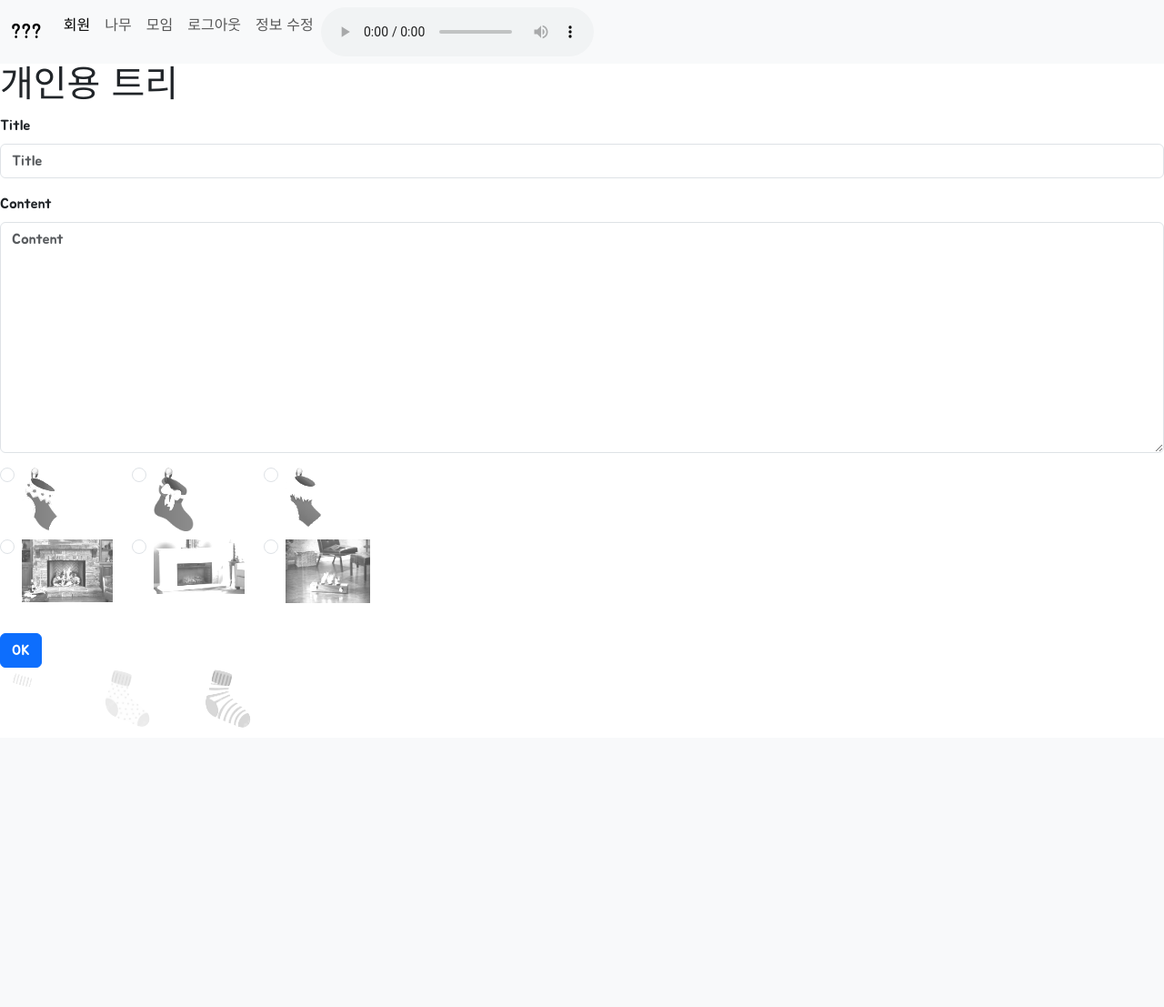
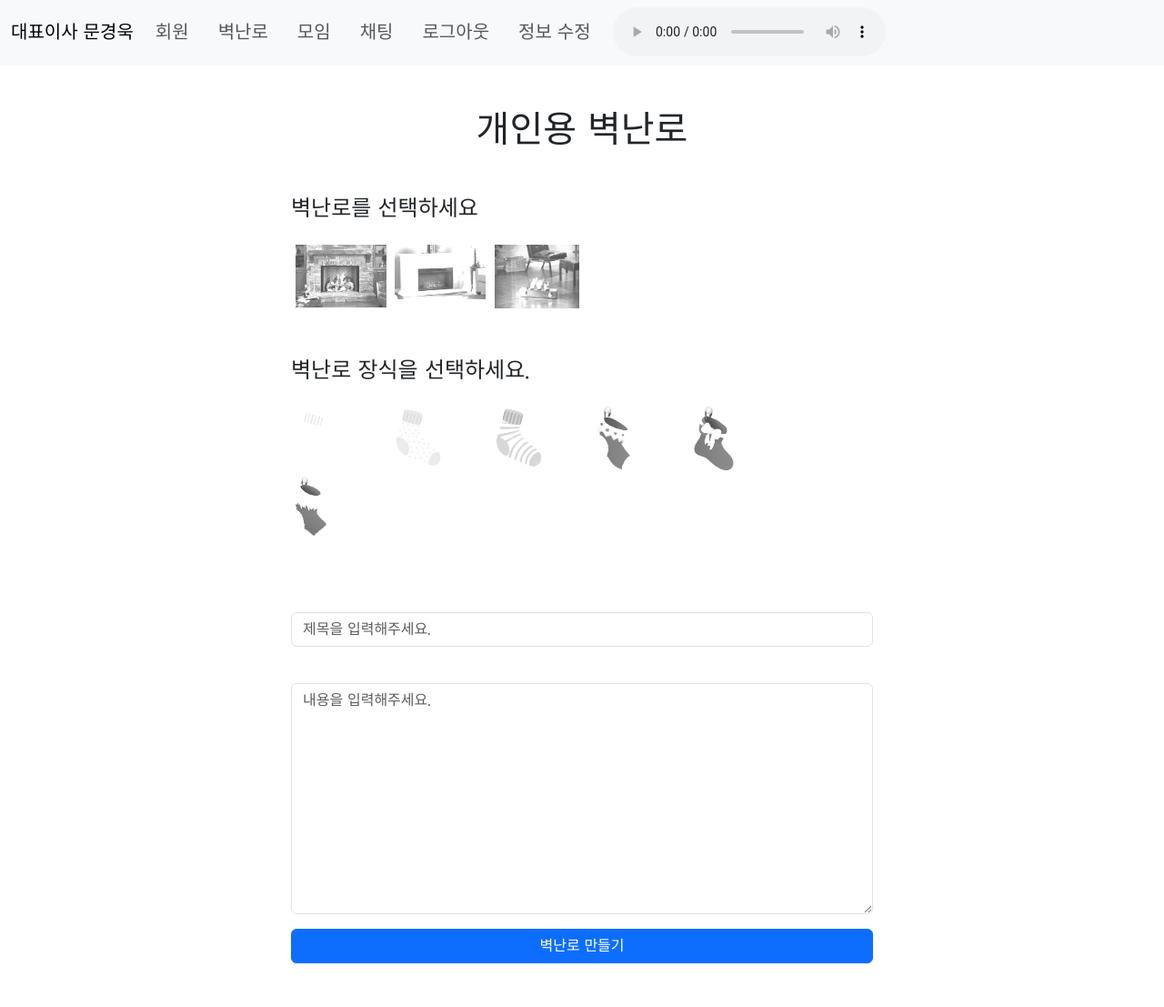
Before and after one commit to tnpfldyd/semi_pjt_2, a Django app: page /cards/create/indiv/ in a window 1280 px wide. Shown: the whole page at 91% size. Before the commit the page ends 800 px from the top, so only its background shows below. Run offline with Django 3.2, Linux system fonts and the light colour scheme; the visitor is signed in with stand-in values (Sample User, id 1); some libraries are stand-ins or nearby versions; some web fonts are replaced.

Commit message:
indivcards

```diff
--- a/accounts/urls.py
+++ b/accounts/urls.py
@@ -17,4 +17,5 @@ urlpatterns = [
     path("<int:pk>/block/", views.block, name="block"),
     path("block_user/", views.block_user, name="block_user"),
     path("profile/<str:username>/", views.profile, name="profile"),
+    path("mypage/<int:pk>", views.mypage, name="mypage"),
 ]
--- a/accounts/views.py
+++ b/accounts/views.py
@@ -203,3 +203,7 @@ def block_user(request):
 def profile(request, username):
     user = get_object_or_404(get_user_model(), username=username)
     return render(request, "accounts/profile.html", {"user": user})
+
+
+def mypage(request):
+    return render(request, "accounts/mypage.html")
--- a/cards/forms.py
+++ b/cards/forms.py
@@ -15,19 +15,30 @@ class UserCardForm(forms.ModelForm):
     class Meta:
         model = UserCard
         fields = ["title", "content"]
+        labels = {
+            "title": "",
+            "content": "",
+        }
+
+        widgets = {
+            "title": forms.TextInput(
+                attrs={
+                    "placeholder": "제목을 입력해주세요.",
+                }
+            ),
+            "content": forms.Textarea(
+                attrs={
+                    "placeholder": "내용을 입력해주세요.",
+                    "cols": "40",
+                    "rows": "10",
+                }
+            ),
+        }
 
 
 class UserCommentForm(forms.ModelForm):
     class Meta:
         model = UserComment
-        fields = [
-            "content",
-        ]
-
-
-class CommentForm(forms.ModelForm):
-    class Meta:
-        model = Comment
         fields = [
             "content",
         ]
--- a/cards/models.py
+++ b/cards/models.py
@@ -7,7 +7,10 @@ from django.conf import settings
 class UserCard(models.Model):
     title = models.CharField(max_length=20)
     content = models.TextField()
-    user = models.OneToOneField(settings.AUTH_USER_MODEL, on_delete=models.CASCADE)
+    user = models.OneToOneField(
+        settings.AUTH_USER_MODEL,
+        on_delete=models.CASCADE,
+    )
     socks = models.IntegerField(blank=True)
     chimneys = models.IntegerField(blank=True)
 
--- a/cards/templates/cards/create_indiv.html
+++ b/cards/templates/cards/create_indiv.html
@@ -3,60 +3,66 @@
 {% load static %}
 
 {% block content %}
+<div class='d-flex justify-content-center my-5'>
 
-<h1> 개인용 트리 </h1>
+  <div style='width:40rem'>
 
-<form action="" method="POST">
-  {% csrf_token %}
-  {% bootstrap_form form %}
-  <div class="cc-selector">
-    <div class="form-check form-check-inline">
-      <input class="form-check-input" type="radio" name="choice_sock" id="4" value="4">
-      <label class="drinkcard-cc sock4" for="sock4"></label>
+  <h1 class='text-center mb-5'> 개인용 벽난로 </h1>
+
+  <form action="" method="POST">
+    <h1 class='fs-4 mt-5 mb-4'>벽난로를 선택하세요</h1>
+
+    <div class="cc-selector mb-5">
+
+      <input type="radio" name="choice_chim" id="chim1" value="1">
+      <label class="drinkcard-cc chim1" for="chim1"></label>
+
+
+      <input type="radio" name="choice_chim" id="chim2" value="2">
+      <label class="drinkcard-cc chim2" for="chim2"> </label>
+
+
+      <input type="radio" name="choice_chim" id="chim3" value="3">
+      <label class="drinkcard-cc chim3" for="chim3"></label>
+
     </div>
-    <div class="form-check form-check-inline">
-      <input class="form-check-input" type="radio" name="choice_sock" id="5" value="5">
-      <label class="drinkcard-cc sock5" for="sock5"> </label>
+
+    <h2 class='fs-4 mt-5 mb-4'>벽난로 장식을 선택하세요.</h2>
+
+    <div class="cc-selector mb-5">
+
+        <input type="radio" name="choice_sock" id="sock1" value="1">
+        <label class="drinkcard-cc sock1" for="sock1"></label>
+
+
+        <input type="radio" name="choice_sock" id="sock2" value="2">
+        <label class="drinkcard-cc sock2" for="sock2"> </label>
+
+
+        <input type="radio" name="choice_sock" id="sock3" value="3">
+        <label class="drinkcard-cc sock3" for="sock3"></label>
+
+        <input type="radio" name="choice_sock" id="sock4" value="4">
+        <label class="drinkcard-cc sock4" for="sock4"></label>
+
+
+        <input type="radio" name="choice_sock" id="sock5" value="5">
+        <label class="drinkcard-cc sock5" for="sock5"> </label>
+
+
+        <input type="radio" name="choice_sock" id="sock6" value="6">
+        <label class="drinkcard-cc sock6" for="sock6"></label>
+
     </div>
-    <div class="form-check form-check-inline">
-      <input class="form-check-input" type="radio" name="choice_sock" id="6" value="6">
-      <label class="drinkcard-cc sock6" for="sock6"></label>
+
+    {% csrf_token %}
+    {% bootstrap_form form %}
+    <div class="d-grid">
+      <input type="submit" value="벽난로 만들기" class="btn btn-primary">
     </div>
+    </form>
+
   </div>
 
-  <div class="cc-selector">
-    <div class="form-check form-check-inline">
-      <input class="form-check-input" type="radio" name="choice_chim" id="1" value="1">
-      <label class="drinkcard-cc chim1" for="chim1"></label>
-    </div>
-    <div class="form-check form-check-inline">
-      <input class="form-check-input" type="radio" name="choice_chim" id="2" value="2">
-      <label class="drinkcard-cc chim2" for="chim2"> </label>
-    </div>
-    <div class="form-check form-check-inline">
-      <input class="form-check-input" type="radio" name="choice_chim" id="3" value="3">
-      <label class="drinkcard-cc chim3" for="chim3"></label>
-    </div>
-  </div>
-
-
-  <br>
-  {% bootstrap_button button_type="submit" content="OK" %}
-</form>
-
-<form>
-  <div class="cc-selector">
-      <input id="sock1" type="radio" name="credit-card" value="sock1" />
-      <label class="drinkcard-cc sock1" for="sock1"></label>
-      <input id="sock2" type="radio" name="credit-card" value="sock2" />
-      <label class="drinkcard-cc sock2"for="sock2"></label>
-      <input id="sock3" type="radio" name="credit-card" value="sock3" />
-      <label class="drinkcard-cc sock3"for="sock3"></label>
-  </div>
-</form>
-
-
-
-
-
+</div>
 {% endblock %}
--- a/cards/urls.py
+++ b/cards/urls.py
@@ -11,18 +11,18 @@ urlpatterns = [
     path("detail/group/<int:pk>", views.group_detail, name="group_detail"),
     path("detail/indiv/", views.indiv_detail, name="indiv_detail"),
     path("<int:pk>/indiv/update/", views.card_update, name="card_update"),
-    path("<int:pk>/group/update/", views.groupcard_update, name="groupcard_update"),
-    path("<int:pk>/group/delete/", views.groupcard_delete, name="groupcard_delete"),
+    path("<int:pk>/group/update/", views.card_update, name="groupcard_update"),
+    path("<int:pk>/group/delete/", views.card_delete, name="groupcard_delete"),
     path("<int:pk>/comments/", views.comment_create, name="comment_create"),
     path("<int:pk>/usercard/update/", views.usercard_update, name="usercard_update"),
     path("usercard/delete/", views.usercard_delete, name="usercard_delete"),
     path(
         "<int:pk>/usercard/comments/", views.usercard_comment, name="usercard_comment"
     ),
-    path("<int:pk>/gcomments/", views.gcomment_create, name="gcomment_create"),
-    path(
-        "<int:cards_pk>/group/<int:comment_pk>/delete/",
-        views.gcomments_delete,
-        name="gcomments_delete",
-    ),
+    path("<int:pk>/gcomments/", views.comment_create, name="gcomment_create"),
+    # path(
+    #     "<int:cards_pk>/group/<int:comment_pk>/delete/",
+    #     views.gcomments_delete,
+    #     name="gcomments_delete",
+    # ),
 ]
--- a/cards/views.py
+++ b/cards/views.py
@@ -1,9 +1,7 @@
 from django.shortcuts import render, redirect
 
-
-from .forms import *
-from .models import *
-
+from .forms import UserCardForm, UserCommentForm, GroupCardForm, GroupCommentForm
+from .models import UserCard, Comment, Groupcard
 
 import requests, os, json
 from django.contrib.auth.decorators import login_required
@@ -175,9 +173,7 @@ def group_detail(request, pk):
 
 
 def card_update(request, pk):
-
     cards = Groupcard.objects.get(user_id=request.user.pk, is_indiv=1)
-
     if request.method == "POST":
         form = GroupCardForm(request.POST, instance=cards)
         if form.is_valid():
@@ -188,6 +184,10 @@ def card_update(request, pk):
                 # name==choice, id=1,2,3으로 설정
                 temp.socks = request.POST["choice_sock"]
                 temp.chimneys = request.POST["choice_chim"]
+                # 개인이면 is_indiv에 1
+                temp.is_indiv = 1
+                request.user.card_created = True
+                request.user.save()
                 temp.save()
                 return redirect("cards:indiv_detail")
     else:
@@ -196,42 +196,12 @@ def card_update(request, pk):
     return render(request, "cards/card_update.html", context=context)
 
 
-
-def groupcard_update(request, pk):
-    cards = Groupcard.objects.get(pk=pk)
-    if request.method == "POST":
-        form = GroupCardForm(request.POST, instance=cards)
-        if form.is_valid():
-            if form.is_valid():
-                temp = form.save(commit=False)
-                temp.user = request.user
-                # 라디오 버튼 'name'='id'로 들어옴
-                # name==choice, id=1,2,3으로 설정
-                temp.socks = request.POST["choice_sock"]
-                temp.chimneys = request.POST["choice_chim"]
-                temp.save()
-                return redirect("cards:group_detail", cards.pk)
-    else:
-        form = GroupCardForm(instance=cards)
-    context = {"form": form}
-    return render(request, "cards/groupcard_update.html", context=context)
-
-
-def groupcard_delete(request, pk):
-    card = Groupcard.objects.get(pk=pk)
+def card_delete(request):
+    card = Groupcard.objects.get(user_id=request.user.pk, is_indiv=1)
     card.delete()
+    request.user.card_created = 0
+    request.user.save()
     return redirect("cards:index")
-
-
-
-def group_detail(request, pk):
-    groupcards = Groupcard.objects.get(pk=pk)
-    context = {
-        "cards": groupcards,
-        "comments": groupcards.groupcomment_set.all(),
-    }
-
-    return render(request, "cards/group_detail.html", context)
 
 
 dic = {
@@ -290,31 +260,3 @@ def comment_create(request, pk):
     context = {"comment_form": comment_form}
 
     return render(request, "cards/comment_create.html", context)
-
-
-def gcomment_create(request, pk):
-    groupcard = Groupcard.objects.get(pk=pk)
-    comment_form = GroupCommentForm(request.POST, request.FILES)
-    if comment_form.is_valid():
-        comment = comment_form.save(commit=False)
-        comment.user = request.user
-        comment.groupcard = groupcard
-        comment.ribbons = request.POST["choice_ribbon"]
-        comment.save()
-        temp = ""
-        for i in str(comment.pk):
-            temp += dic[i]
-        comment.id_text = temp
-        comment.save()
-        return redirect("cards:group_detail", pk)
-    else:
-        comment_form = GroupCommentForm()
-    context = {"comment_form": comment_form}
-
-    return render(request, "cards/comment_create.html", context)
-
-
-def gcomments_delete(request, cards_pk, comment_pk):
-    comment = Groupcomment.objects.get(pk=comment_pk)
-    comment.delete()
-    return redirect("cards:group_detail", cards_pk)
--- a/static/style.css
+++ b/static/style.css
@@ -33,8 +33,8 @@
 .entry3 {
   height: 100vh;
   width: 100vw;
-  background-repeat : no-repeat;
-  background-size : cover;
+  background-repeat: no-repeat;
+  background-size: cover;
   background-image: url("/static/images/배경2.png");
 }
 
@@ -54,6 +54,26 @@ body {
 a {
   color: #fff;
 }
+
+
+
+
+.cc-selector input {
+  margin: 0;
+  padding: 0;
+  -webkit-appearance: none;
+  -moz-appearance: none;
+  appearance: none;
+}
+
+.visa {
+  background-image: url(http://i.imgur.com/lXzJ1eB.png);
+}
+
+.mastercard {
+  background-image: url(http://i.imgur.com/SJbRQF7.png);
+}
+
 
 /* 폼에서 양말, 벽난로 선택 시작 */
 .cc-selector input {
@@ -175,19 +195,19 @@ a {
   overflow: hidden;
 }
 
-.custom-card img{
+.custom-card img {
   max-width: 350px;
   max-width: initial;
   margin-left: 0%;
 }
 
-.custom-card{
+.custom-card {
   max-height: 550px;
   min-height: 550px;
   overflow: hidden;
 }
 
-.custom-card img{
+.custom-card img {
   min-height: 550px;
   max-height: initial;
   margin-top: 15%;
@@ -207,11 +227,11 @@ a {
 /*  */
 
 
-.cus-container{
+.cus-container {
   position: relative;
 }
 
-.cus-container .cus-card{
+.cus-container .cus-card {
   position: relative;
   width: 320px;
   height: 550px;
@@ -232,20 +252,21 @@ a {
   transition: 0.5s ease-in-out;
 } */
 
-.cus-container .cus-card:hover:before{
+.cus-container .cus-card:hover:before {
   clip-path: circle(300px at 80% -20%);
 }
 
 /* 글씨 */
-.cus-container .cus-card:after{
+.cus-container .cus-card:after {
   position: absolute;
   top: 30%;
   left: -20%;
-  color: rgba(255,255,25,0.05)
+  color: rgba(255, 255, 25, 0.05)
 }
+
 /*  */
 
-.cus-container .cus-card .cus-imgBx{
+.cus-container .cus-card .cus-imgBx {
   position: absolute;
   top: 50%;
   transform: translateY(-50%);
@@ -254,14 +275,16 @@ a {
   height: 430px;
   transition: 0.5s;
 }
+
 /* 이미지 이동 */
-.cus-container .cus-card:hover .cus-imgBx{
+.cus-container .cus-card:hover .cus-imgBx {
   top: 5%;
   transform: translateY(0%);
 
 }
+
 /*  */
-.cus-container .cus-card .cus-imgBx img{
+.cus-container .cus-card .cus-imgBx img {
   position: absolute;
   top: 20%;
   left: 50%;
@@ -270,7 +293,7 @@ a {
   width: 320px;
 }
 
-.cus-container .cus-card .cus-contentBx{
+.cus-container .cus-card .cus-contentBx {
   position: absolute;
   bottom: 0;
   width: 100%;
@@ -280,7 +303,7 @@ a {
   z-index: 10;
 }
 
-.cus-container .cus-card .cus-contentBx2{
+.cus-container .cus-card .cus-contentBx2 {
   position: absolute;
   bottom: 0;
   width: 100%;
@@ -289,16 +312,19 @@ a {
   transition: 1s;
   z-index: 11;
 }
+
 /* 컨텐츠 높이 */
-.cus-container .cus-card:hover .cus-contentBx{
+.cus-container .cus-card:hover .cus-contentBx {
   height: 280px;
 }
-.cus-container .cus-card:hover .cus-contentBx2{
+
+.cus-container .cus-card:hover .cus-contentBx2 {
   height: 80px;
 }
+
 /*  */
 
-.cus-container .cus-card .cus-contentBx h2{
+.cus-container .cus-card .cus-contentBx h2 {
   position: relative;
   font-weight: 600;
   letter-spacing: 1px;
@@ -306,7 +332,7 @@ a {
   margin: 0;
 }
 
-.cus-container .cus-card .cus-contentBx2 a{
+.cus-container .cus-card .cus-contentBx2 a {
   position: relative;
   font-weight: 600;
   letter-spacing: 1px;
@@ -314,7 +340,7 @@ a {
   margin: 0;
 }
 
-.cus-container .cus-card .cus-contentBx2 div{
+.cus-container .cus-card .cus-contentBx2 div {
   position: relative;
   font-weight: 600;
   letter-spacing: 1px;
@@ -322,30 +348,33 @@ a {
   margin: 0;
 }
 
-.cus-container .cus-card .cus-contentBx .cus-size, .cus-container .cus-card .cus-contentBx .cus-color {
+.cus-container .cus-card .cus-contentBx .cus-size,
+.cus-container .cus-card .cus-contentBx .cus-color {
   display: flex;
   justify-content: center;
   align-items: center;
   padding: 8px 20px;
-  transition: 0.5s;opacity: 0;
+  transition: 0.5s;
+  opacity: 0;
   visibility: hidden;
   padding-top: 0;
   padding-bottom: 0;
 }
 
-.cus-container .card:hover .cus-contentBx .cus-size{
+.cus-container .card:hover .cus-contentBx .cus-size {
   opacity: 1;
   visibility: visible;
   transition-delay: 0.1s;
 }
 
-.cus-container .cus-card:hover .cus-contentBx .cus-color{
+.cus-container .cus-card:hover .cus-contentBx .cus-color {
   opacity: 1;
   visibility: visible;
   transition-delay: 0.1s;
 }
 
-.cus-container .cus-card .cus-contentBx .cus-size div, .cus-container .cus-card .cus-contentBx .cus-color div{
+.cus-container .cus-card .cus-contentBx .cus-size div,
+.cus-container .cus-card .cus-contentBx .cus-color div {
   color: #fff;
   font-weight: 300;
   font-size: 14px;
@@ -354,7 +383,7 @@ a {
   margin-right: 10px;
 }
 
-.cus-container .cus-card .cus-contentBx .cus-size span{
+.cus-container .cus-card .cus-contentBx .cus-size span {
   width: 26px;
   height: 26px;
   text-align: center;
@@ -371,7 +400,7 @@ a {
 }
 
 
-.cus-container .cus-card .cus-contentBx a{
+.cus-container .cus-card .cus-contentBx a {
   display: inline-block;
   padding: 10px 20px;
   background: #fff;
@@ -386,7 +415,7 @@ a {
   margin-top: 0;
 }
 
-.cus-container .cus-card:hover .cus-contentBx a{
+.cus-container .cus-card:hover .cus-contentBx a {
   opacity: 1;
   transform: translateY(0px);
   transition-delay: 0.75s;
--- a/templates/base.html
+++ b/templates/base.html
@@ -15,7 +15,6 @@
     <link href="https://cdn.jsdelivr.net/npm/bootstrap@5.2.2/dist/css/bootstrap.min.css" rel="stylesheet" integrity="sha384-Zenh87qX5JnK2Jl0vWa8Ck2rdkQ2Bzep5IDxbcnCeuOxjzrPF/et3URy9Bv1WTRi" crossorigin="anonymous">
     <link rel="stylesheet" href="https://cdn.jsdelivr.net/npm/bootstrap-icons@1.9.1/font/bootstrap-icons.css">
     <link href="https://fonts.googleapis.com/css2?family=Noto+Sans+KR&display=swap" rel="stylesheet">
-    <script src="https://cdn.jsdelivr.net/npm/bootstrap@5.2.2/dist/js/bootstrap.bundle.min.js" integrity="sha384-OERcA2EqjJCMA+/3y+gxIOqMEjwtxJY7qPCqsdltbNJuaOe923+mo//f6V8Qbsw3" crossorigin="anonymous"></script>
     <script src="{% static 'js/chat.js' %}"></script>
     {% bootstrap_css %}
 
@@ -36,30 +35,33 @@
   </div>
   <nav class="navbar navbar-expand-lg bg-light">
     <div class="container-fluid">
-      <a class="navbar-brand" href="{% url 'home' %}">???</a>
+      <a class="navbar-brand" href="{% url 'home' %}">대표이사 문경욱</a>
       <button class="navbar-toggler" type="button" data-bs-toggle="collapse" data-bs-target="#navbarNav" aria-controls="navbarNav" aria-expanded="false" aria-label="Toggle navigation">
         <span class="navbar-toggler-icon"></span>
       </button>
       <div class="collapse navbar-collapse" id="navbarNav">
         <ul class="navbar-nav">
-          <li class="nav-item">
-            <a class="nav-link active" href="{% url 'accounts:index' %}">회원</a>
+          <li class="navbar-brand">
+            <a class="nav-link" href="{% url 'accounts:index' %}">회원</a>
           </li>
-          <li class="nav-item">
-            <a class="nav-link" href="{% url 'cards:index' %}">나무</a>
+          <li class="navbar-brand">
+            <a class="nav-link" href="{% url 'cards:index' %}">벽난로</a>
           </li>
-          <li class="nav-item">
+          <li class="navbar-brand">
             <a class="nav-link" href="{% url 'meetings:index' %}">모임</a>
           </li>
+          <li class="navbar-brand">
+            <a class="nav-link" href="{% url 'chat:index' %}">채팅</a>
+          </li>
           {% if request.user.is_authenticated %}
-          <li class="nav-item">
+          <li class="navbar-brand">
             <a class="nav-link" href="{% url 'accounts:logout' %}">로그아웃</a>
           </li>
-          <li class="nav-item">
+          <li class="navbar-brand">
             <a class="nav-link" href="{% url 'accounts:update' %}">정보 수정</a>
           </li>
           {% else %}
-          <li class="nav-item">
+          <li class="navbar-brand">
             <button type="button" class="nav-link border-0 bg-light" data-bs-toggle="modal" data-bs-target="#exampleModal">
               로그인
             </button>
```
Also changed, not shown: cards/templates/cards/index.html (+149 -20 lines), cards/templates/cards/indiv_detail.html (+35 -8 lines), static/images/벽난로배너.jpg (added).
